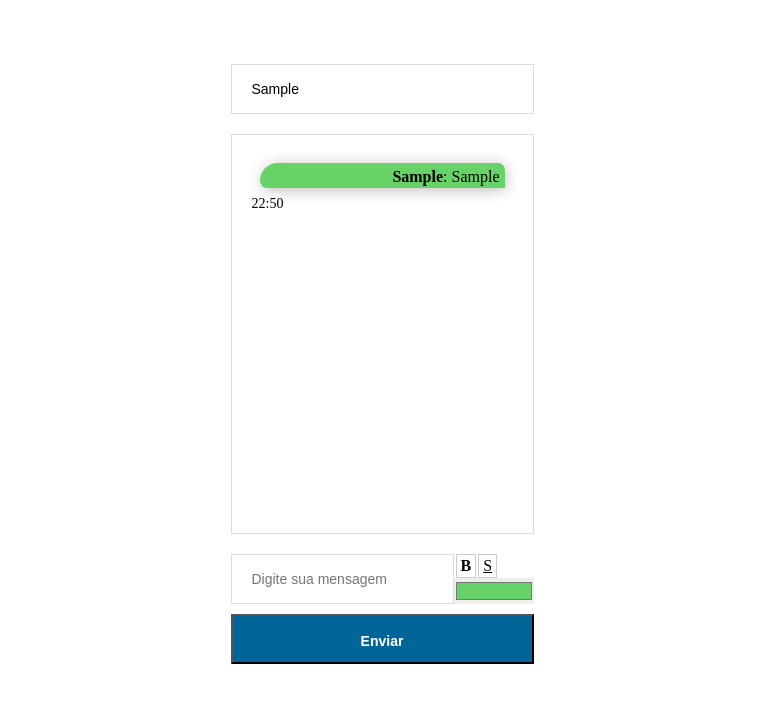
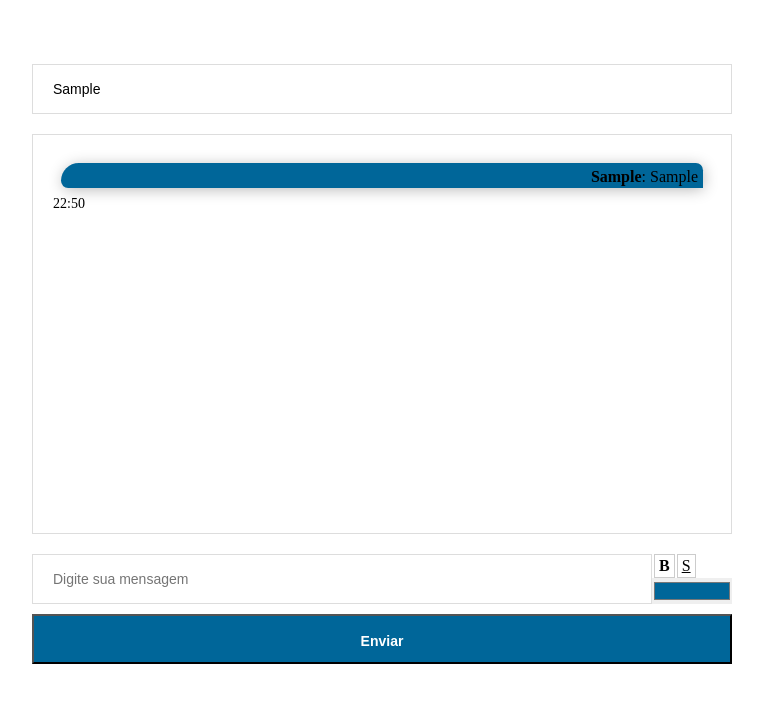
Before and after one commit to Ademiirj/chat-websocket, a website: page public/index.html in a window 1280 px wide. Both pictures are taken after typing "Sample", "Sample" into the empty fields and a click on the button "Enviar". Shown: the whole page, without its empty margins (258-1021 px from the left). Drawn offline with nearby package versions, Linux system fonts and the light colour scheme; no server answers.

Commit message:
melhorar o css

```diff
--- a/public/index.html
+++ b/public/index.html
@@ -27,7 +27,7 @@
                     <div onclick="strong()" class="textIcons isStrong">B</div>
                     <div onclick="underline()" class="textIcons isUnderline">S</div>
                 </div>
-                <input id="colorpicker" type="color" value="#67d267">
+                <input id="colorpicker" type="color" value="#006699">
             </div>
         </div>
         <button type="submit">Enviar</button>
@@ -77,7 +77,6 @@
             if (message.fontIsUnderline) {
                 otherStyle += ' text-decoration: underline; '
             }
-            $('#inputText').val('')
             $('.messages').append('<div class="' + classes + '" style="background-color: ' + message.color + ';  ' + otherStyle + '"><strong>' + message.username + '</strong>: ' + message.message + '</div> <div class="horario">' + message.horario + ' </div>');
 
             const lastMessage = $(".message").last()
@@ -107,6 +106,9 @@
                 renderMessage(messageObject);
                 socket.emit('sendMessage', messageObject);
             }
+
+
+            $('#inputText').val('')
         });
     </script>
 </body>
--- a/public/styles.css
+++ b/public/styles.css
@@ -13,6 +13,7 @@ body {
 
 #chat {
   margin-top: 5%;
+  width: 700px;
   height: 100%;
   display: flex;
   justify-content: center;
@@ -51,7 +52,7 @@ button {
 }
 
 .message.messageSent {
-  background-color: #67d267;
+  background-color: #006699;
   display: flex;
   justify-content: flex-end;
   border-radius: 50px 20px 0px 20px;
```
